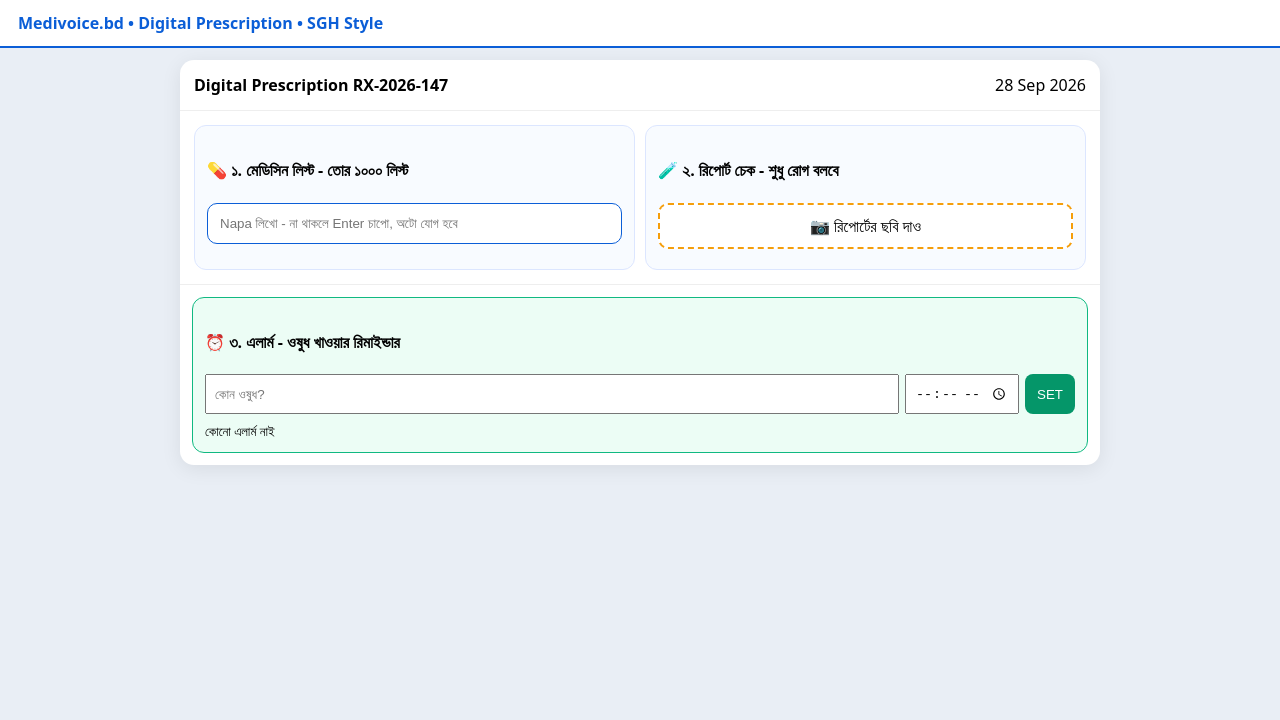
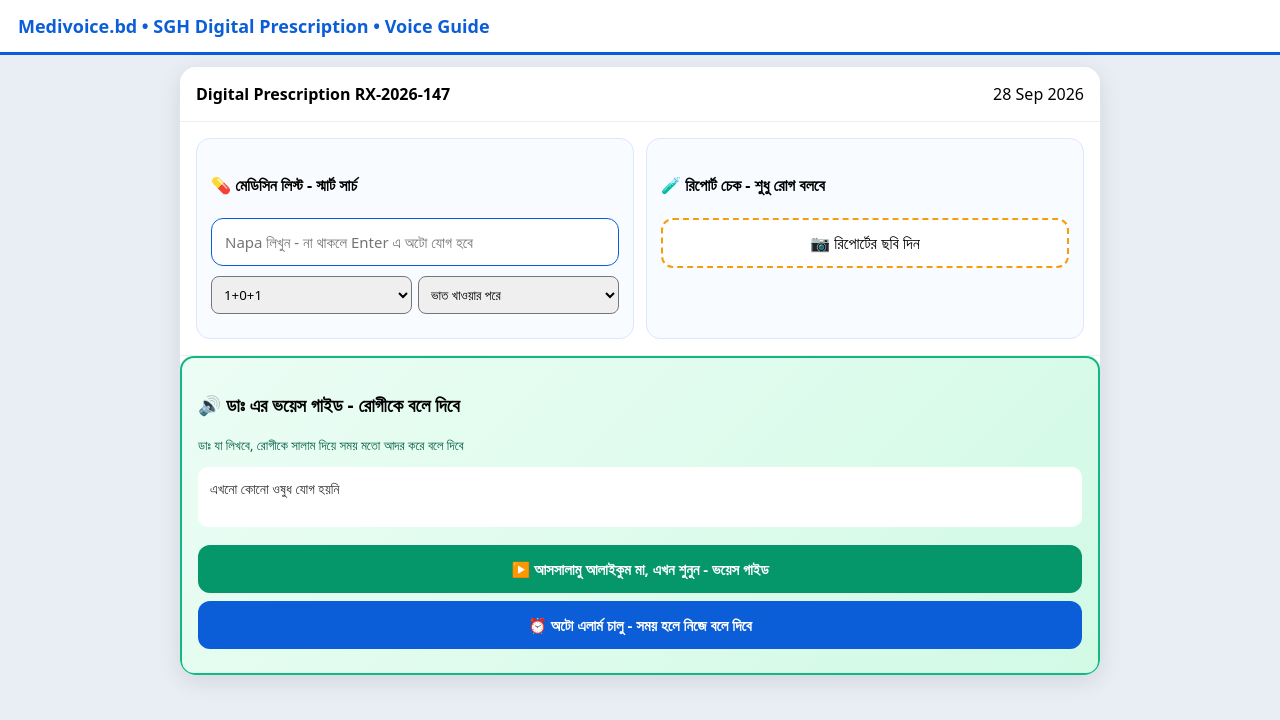
Before and after one commit to neurogripxx-collab/medivoice.bd, a plain HTML site: page index.html in a window 1280 px wide. Drawn offline with Linux system fonts and the light colour scheme.

Commit message:
Update index.html

```diff
--- a/index.html
+++ b/index.html
@@ -3,72 +3,108 @@
 <head>
 <meta charset="UTF-8">
 <meta name="viewport" content="width=device-width,initial-scale=1">
-<title>Medivoice.bd - SGH Prescription Pad</title>
+<title>Medivoice.bd - SGH Voice Prescription</title>
 <script src="https://cdn.jsdelivr.net/npm/tesseract.js@5/dist/tesseract.min.js"></script>
 <style>
-*{box-sizing:border-box}body{margin:0;font-family:system-ui;background:#e9eef5}
-.header{background:#fff;padding:12px 18px;border-bottom:2px solid #0b5ed7;font-weight:800;color:#0b5ed7}
-.pad{max-width:920px;margin:12px auto;background:#fff;border-radius:14px;overflow:hidden;box-shadow:0 4px 20px rgba(0,0,0,.08)}
-.sec{padding:14px;border-bottom:1px solid #eee}
-.search{width:100%;padding:12px;border:1.5px solid #0b5ed7;border-radius:10px;outline:none}
-.item{padding:8px;background:#f5f8ff;margin:3px 0;border-radius:8px;cursor:pointer}
-.c{display:grid;grid-template-columns:1fr 1fr;gap:10px}
-.card{background:#f8fbff;padding:12px;border-radius:12px;border:1px solid #dce6ff}
+*{box-sizing:border-box;font-family:system-ui}
+body{margin:0;background:#e9eef5}
+.header{background:#fff;padding:14px 18px;border-bottom:3px solid #0b5ed7;font-weight:800;color:#0b5ed7;font-size:18px}
+.pad{max-width:920px;margin:12px auto;background:#fff;border-radius:16px;overflow:hidden;box-shadow:0 6px 24px rgba(0,0,0,.1)}
+.sec{padding:16px;border-bottom:1px solid #eee}
+.search{width:100%;padding:13px;border:1.5px solid #0b5ed7;border-radius:12px;outline:none;font-size:15px}
+.item{padding:10px;background:#f0f6ff;margin:4px 0;border-radius:10px;cursor:pointer;border:1px solid #d0ddff}
+.card{background:#f8fbff;padding:14px;border-radius:14px;border:1px solid #dce6ff}
+.voiceBox{background:linear-gradient(135deg,#ecfdf5,#d1fae5);border:2px solid #10b981;padding:16px;border-radius:14px}
+.btn{width:100%;padding:14px;border:none;border-radius:12px;font-weight:700;color:#fff;background:#059669;margin-top:8px;font-size:15px}
 </style>
 </head>
 <body>
-<div class="header">Medivoice.bd • Digital Prescription • SGH Style</div>
+<div class="header">Medivoice.bd • SGH Digital Prescription • Voice Guide</div>
 
 <div class="pad">
 <div class="sec" style="display:flex;justify-content:space-between"><b>Digital Prescription RX-2026-147</b><span>28 Sep 2026</span></div>
 
-<div class="c sec">
+<div class="sec c" style="display:grid;grid-template-columns:1fr 1fr;gap:12px">
 <div class="card">
-<h4>💊 ১. মেডিসিন লিস্ট - তোর ১০০০ লিস্ট</h4>
-<input id="q" class="search" placeholder="Napa লিখো - না থাকলে Enter চাপো, অটো যোগ হবে">
+<h4>💊 মেডিসিন লিস্ট - স্মার্ট সার্চ</h4>
+<input id="q" class="search" placeholder="Napa লিখুন - না থাকলে Enter এ অটো যোগ হবে">
 <div id="list"></div>
-<table style="width:100%;margin-top:8px;font-size:13px"><tbody id="rxbody"></tbody></table>
+<div style="margin-top:10px;display:flex;gap:6px">
+<select id="dose" style="flex:1;padding:8px;border-radius:8px"><option>1+0+1</option><option>1+1+1</option><option>0+0+1</option><option>1+0+0</option><option>ইন্সুলিন 20 IU</option></select>
+<select id="when" style="flex:1;padding:8px;border-radius:8px"><option value="ভাত খাওয়ার পরে">ভাত খাওয়ার পরে</option><option value="ভাত খাওয়ার 5 মিনিট আগে">ভাত খাওয়ার 5 মিনিট আগে</option><option value="নাস্তা করার 5 মিনিট আগে">নাস্তা করার 5 মিনিট আগে</option><option value="খালি পেটে">খালি পেটে</option><option value="ঘুমানোর আগে">ঘুমানোর আগে</option></select>
+</div>
+<table style="width:100%;margin-top:10px;font-size:14px"><tbody id="rxbody"></tbody></table>
 </div>
 
 <div class="card">
-<h4>🧪 ২. রিপোর্ট চেক - শুধু রোগ বলবে</h4>
-<label style="display:block;background:#fff;padding:10px;border:2px dashed #f59e0b;border-radius:10px;text-align:center">📷 রিপোর্টের ছবি দাও<input type="file" hidden accept="image/*" onchange="scan(this)"></label>
-<div id="report" style="margin-top:8px;font-weight:bold"></div>
+<h4>🧪 রিপোর্ট চেক - শুধু রোগ বলবে</h4>
+<label style="display:block;background:#fff;padding:12px;border:2px dashed #f59e0b;border-radius:12px;text-align:center">📷 রিপোর্টের ছবি দিন<input type="file" hidden accept="image/*" onchange="scan(this)"></label>
+<div id="report" style="margin-top:10px;font-weight:700;color:#b45309"></div>
 </div>
 </div>
 
-<div class="sec card" style="margin:12px;background:#ecfdf5;border-color:#10b981">
-<h4>⏰ ৩. এলার্ম - ওষুধ খাওয়ার রিমাইন্ডার</h4>
-<div style="display:flex;gap:6px"><input id="alarmMed" placeholder="কোন ওষুধ?" style="flex:1;padding:8px"><input id="alarmTime" type="time" style="padding:8px"><button onclick="setAlarm()" style="background:#059669;color:#fff;border:none;padding:8px 12px;border-radius:8px">SET</button></div>
-<div id="alarmList" style="margin-top:8px;font-size:13px">কোনো এলার্ম নাই</div>
+<div class="sec voiceBox">
+<h3>🔊 ডাঃ এর ভয়েস গাইড - রোগীকে বলে দিবে</h3>
+<p style="font-size:13px;color:#065f46">ডাঃ যা লিখবে, রোগীকে সালাম দিয়ে সময় মতো আদর করে বলে দিবে</p>
+<div id="voicePreview" style="background:#fff;padding:12px;border-radius:10px;margin:10px 0;font-size:14px;color:#333;min-height:60px">এখনো কোনো ওষুধ যোগ হয়নি</div>
+<button class="btn" onclick="speakProfessional()">▶️ আসসালামু আলাইকুম মা, এখন শুনুন - ভয়েস গাইড</button>
+<button class="btn" style="background:#0b5ed7" onclick="startAutoVoice()">⏰ অটো এলার্ম চালু - সময় হলে নিজে বলে দিবে</button>
+<div id="alarmStatus" style="margin-top:8px;font-size:12px;color:#065f46"></div>
 </div>
 
 </div>
 
 <script>
-let meds=JSON.parse(localStorage.getItem('meds')||'["Napa 500mg","Seclo 20mg","Fexo 120mg","Azithrocin 500mg","Entacyd Plus","Maxpro 20mg","Montair 10mg","Losectil 20mg"]');
+let meds=JSON.parse(localStorage.getItem('meds2')||'[]');
+let baseMeds=["Napa 500mg","Seclo 20mg","Fexo 120mg","Azithrocin 500mg","Entacyd Plus","Maxpro 20mg","Gensulin 20 IU","Gensulin 30/70","Comet 500mg","Losectil 20mg"];
 let q=document.getElementById('q'), list=document.getElementById('list'), rxbody=document.getElementById('rxbody');
-q.addEventListener('input',()=>{let v=q.value.toLowerCase();if(!v){list.innerHTML='';return}let f=meds.filter(m=>m.toLowerCase().includes(v)).slice(0,6);list.innerHTML=f.map(m=>`<div class="item" onclick="addMed('${m}')">${m}</div>`).join('');});
-q.addEventListener('keydown',e=>{if(e.key==='Enter'){let v=q.value.trim();if(!v)return;if(!meds.some(m=>m.toLowerCase()===v.toLowerCase())){meds.push(v);localStorage.setItem('meds',JSON.stringify(meds));}addMed(v);}});
-function addMed(m){rxbody.innerHTML+=`<tr><td>💊 ${m}</td><td>1+0+1</td><td><span onclick="this.parentElement.parentElement.remove()" style="color:red">✕</span></td></tr>`;list.innerHTML='';q.value='';}
+
+q.addEventListener('input',()=>{let v=q.value.toLowerCase();if(!v){list.innerHTML='';return}let all=[...new Set([...baseMeds,...JSON.parse(localStorage.getItem('allMeds')||'[]')])];let f=all.filter(m=>m.toLowerCase().includes(v)).slice(0,6);list.innerHTML=f.map(m=>`<div class="item" onclick="add('${m}')">${m}</div>`).join('');});
+q.addEventListener('keydown',e=>{if(e.key==='Enter'){let v=q.value.trim();if(!v)return;let all=JSON.parse(localStorage.getItem('allMeds')||'[]');if(!all.includes(v)){all.push(v);localStorage.setItem('allMeds',JSON.stringify(all));}add(v);}});
+
+function add(name){let dose=document.getElementById('dose').value, when=document.getElementById('when').value; meds.push({name,dose,when,time:new Date().toLocaleTimeString()}); localStorage.setItem('meds2',JSON.stringify(meds)); render(); q.value=''; list.innerHTML='';}
+function render(){rxbody.innerHTML=meds.map((m,i)=>`<tr style="border-bottom:1px solid #eee"><td style="padding:8px">💊 ${m.name}<br><small>${m.dose} - ${m.when}</small></td><td><span onclick="meds.splice(${i},1);localStorage.setItem('meds2',JSON.stringify(meds));render();updatePreview()" style="color:red;cursor:pointer">✕</span></td></tr>`).join(''); updatePreview();}
+function updatePreview(){
+ if(meds.length==0){document.getElementById('voicePreview').innerHTML='এখনো কোনো ওষুধ যোগ হয়নি';return}
+ let txt=''; meds.forEach(m=>{
+  if(m.name.toLowerCase().includes('gensulin')||m.name.toLowerCase().includes('insulin')){
+   txt+=`• ${m.when} ${m.name} নিয়ে নিন। `;
+  } else {
+   txt+=`• ${m.when} ${m.name} ${m.dose} খাবেন। `;
+  }
+ });
+ document.getElementById('voicePreview').innerHTML=txt;
+}
+
+function speakProfessional(){
+ if(meds.length==0)return alert('আগে ওষুধ যোগ করুন');
+ let hour=new Date().getHours(); let greet=hour<12?'সকাল':hour<18?'দুপুর':'রাত';
+ let full=`আসসালামু আলাইকুম মা। এখন ${greet} ${new Date().toLocaleTimeString('bn-BD',{hour:'numeric',minute:'numeric'})} বাজে। `;
+ meds.forEach(m=>{
+  if(m.name.toLowerCase().includes('gensulin')||m.name.toLowerCase().includes('insulin')){
+   full+=`আপনার ইন্সুলিন নেয়ার সময় হয়েছে, ${m.when} ${m.name} নিয়ে নিন। `;
+  } else {
+   full+=`${m.when} ${m.name} ${m.dose} খেয়ে নিন। `;
+  }
+ });
+ full+='আল্লাহ হাফেজ, তাড়াতাড়ি সুস্থ হয়ে যাবেন।';
+ let u=new SpeechSynthesisUtterance(full); u.lang='bn-BD'; u.rate=0.85; speechSynthesis.speak(u);
+}
+
+function startAutoVoice(){
+ document.getElementById('alarmStatus').innerHTML='✅ অটো ভয়েস চালু - প্রতি ঘন্টায় সময় হলে নিজে বলে দিবে';
+ setInterval(()=>{let h=new Date().getHours(); if([8,13,21].includes(h)){speakProfessional();}}, 3600000);
+ speakProfessional();
+}
 
 async function scan(input){
  let file=input.files[0]; let r=document.getElementById('report'); r.innerHTML='⏳ AI পড়ছে...';
- let {data:{text}} = await Tesseract.recognize(file,'eng'); let t=text.toLowerCase(); let d="রিপোর্টে সমস্যা - ডাক্তারকে দেখান";
- if(t.includes('sugar')||t.includes('glucose')||t.includes('hba1c')) d="ডায়াবেটিস - সুগার বেশি";
- else if(t.includes('creatinine')) d="কিডনি - Creatinine বেশি";
- else if(t.includes('hemoglobin')||t.includes('cbc')) d="রক্তস্বল্পতা";
- else if(t.includes('cholesterol')) d="কোলেস্টেরল বেশি";
- r.innerHTML='🔴 রোগ: '+d; let u=new SpeechSynthesisUtterance(d); u.lang='bn-BD'; speechSynthesis.speak(u);
+ let {data:{text}} = await Tesseract.recognize(file,'eng'); let t=text.toLowerCase(); let d="রিপোর্টে সমস্যা আছে, ডাক্তারকে দেখান";
+ if(t.includes('sugar')||t.includes('hba1c')) d="ডায়াবেটিস - সুগার বেশি"; else if(t.includes('creatinine')) d="কিডনি সমস্যা"; else if(t.includes('cbc')||t.includes('hemoglobin')) d="রক্তস্বল্পতা"; else if(t.includes('cholesterol')) d="কোলেস্টেরল বেশি";
+ r.innerHTML='🔴 রোগ: '+d;
 }
 
-let alarms=[];
-function setAlarm(){
- let m=document.getElementById('alarmMed').value, tm=document.getElementById('alarmTime').value;
- if(!m||!tm)return alert('ওষুধ আর টাইম দাও');
- alarms.push({m,tm}); document.getElementById('alarmList').innerHTML=alarms.map(a=>`⏰ ${a.tm} - ${a.m}`).join('<br>');
- setInterval(()=>{let now=new Date().toTimeString().slice(0,5); alarms.forEach(a=>{if(a.tm===now){let u=new SpeechSynthesisUtterance(`${a.m} খাওয়ার সময় হয়েছে`);u.lang='bn-BD';speechSynthesis.speak(u);alert(a.m+' খাওয়ার সময়!');}});},60000);
-}
+render();
 </script>
 </body>
 </html>
```
